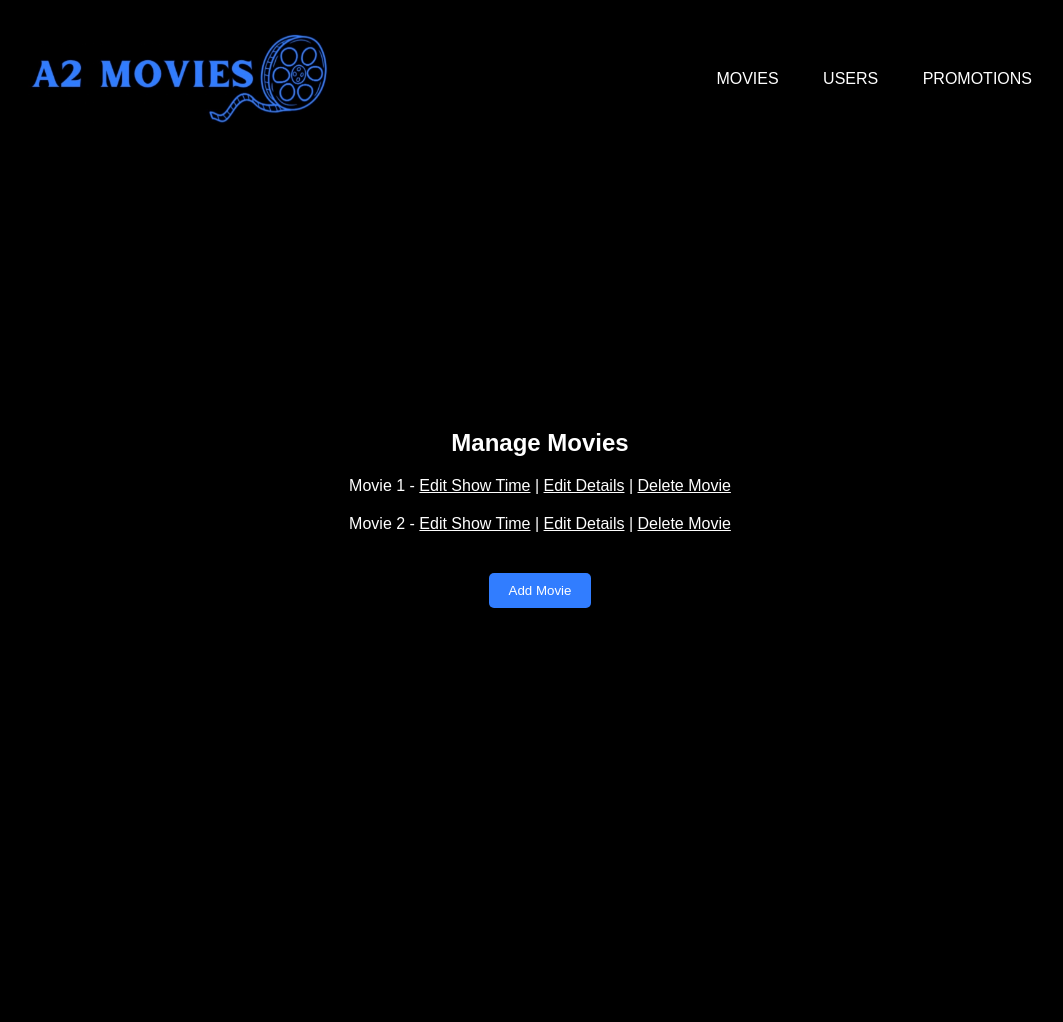
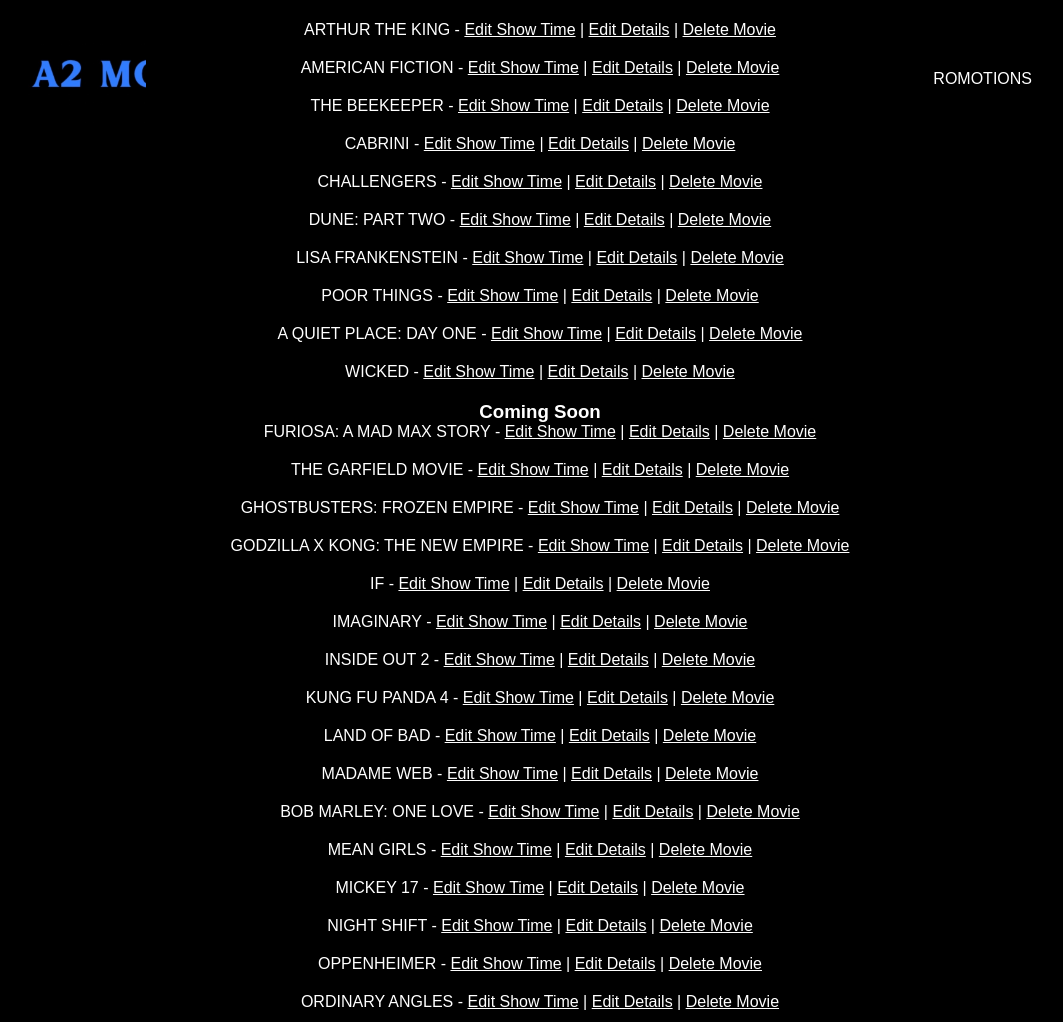
Before and after one commit to camilaCaleroVelasco/a2Backend, a PHP site: page /adminmovie.php in a window 1280 px wide. Shown: the top 1022 px of the page, without its empty margins (100-1163 px from the left). Before the commit the page ends 608 px from the top, so only its background shows below. Run offline with PHP 8.4, Linux system fonts and the light colour scheme; data comes from the database, SQL or seed files in the repository.

Commit message:
added the movie list into admin

```diff
--- a/adminmovie.php
+++ b/adminmovie.php
@@ -1,3 +1,12 @@
+<?php
+    include 'includes/databaseConnection.inc.php';
+        $mysqli = new mysqli("localhost","root","","movies");
+        $sqlNP = "SELECT * FROM movies WHERE movie_status LIKE '%now playing%'";
+        $sqlCS = "SELECT * FROM movies WHERE movie_status LIKE '%coming soon%'";
+        $resultNP = mysqli_query( $mysqli, $sqlNP ) or die("bad query: $sql");
+        $resultCS = mysqli_query( $mysqli, $sqlCS ) or die("bad query: $sql");
+?>
+
 <!DOCTYPE html>
 <html lang="en">
 <head>
@@ -22,12 +31,26 @@
         <div class="admin-content">
             <h2>Manage Movies</h2>
             <ul class="movie-list">
-                <li>
-                    <span class="movie-info">Movie 1 - <a href="#" class="edit-show-time">Edit Show Time</a> | <a href="#" class="edit-detail">Edit Details</a> | <a href="#" class="delete-movie">Delete Movie</a></span>
-                </li>
-                <li>
-                    <span class="movie-info">Movie 2 - <a href="#" class="edit-show-time">Edit Show Time</a> | <a href="#" class="edit-detail">Edit Details</a> | <a href="#" class="delete-movie">Delete Movie</a></span>
-                </li>
+                <h3>Now Playing</h3>
+                <?php
+                while($row = mysqli_fetch_assoc($resultNP)){
+                    echo
+                        '<li>
+                        <span class="movie-info">' . $row['movie_title'] . ' - <a href="#" class="edit-show-time">Edit Show Time</a> | <a href="#" class="edit-detail">Edit Details</a> | <a href="#" class="delete-movie">Delete Movie</a></span>
+                        </li>';
+                }
+
+                ?>
+                <h3>Coming Soon</h3>
+                <?php
+                while($row = mysqli_fetch_assoc($resultCS)){
+                    echo
+                        '<li>
+                        <span class="movie-info">' . $row['movie_title'] . ' - <a href="#" class="edit-show-time">Edit Show Time</a> | <a href="#" class="edit-detail">Edit Details</a> | <a href="#" class="delete-movie">Delete Movie</a></span>
+                        </li>';
+                }
+
+                ?>
                 <!-- Add more movies as needed -->
             </ul>
             <button class="add-movie-btn">Add Movie</button>
```
